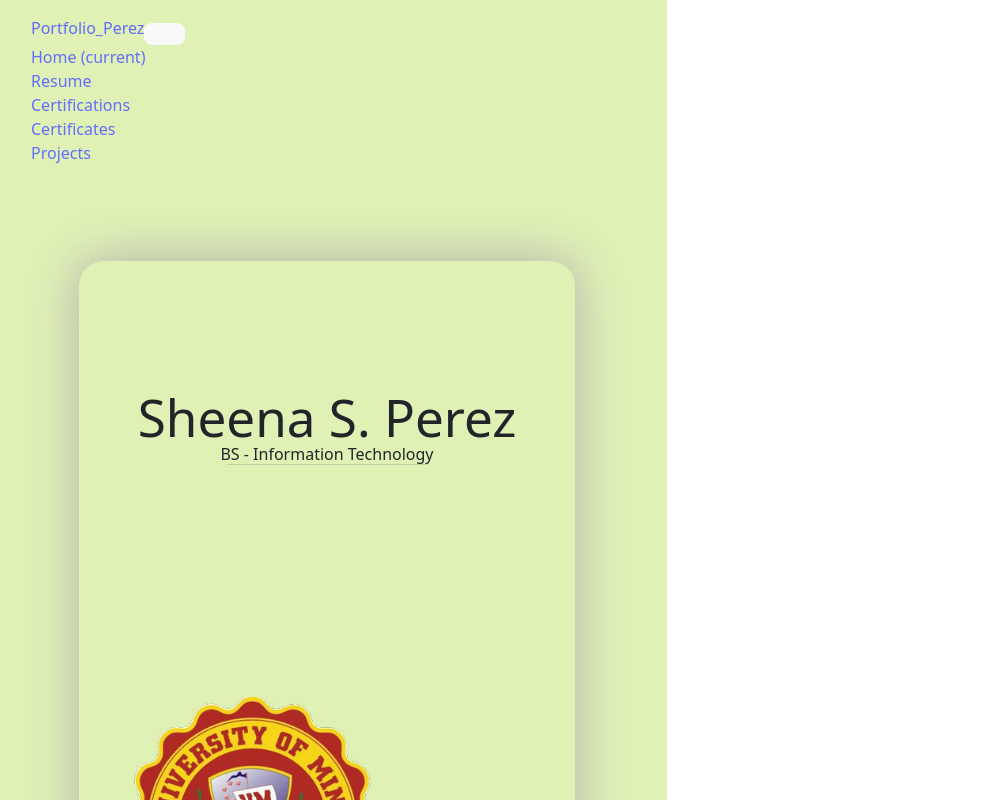
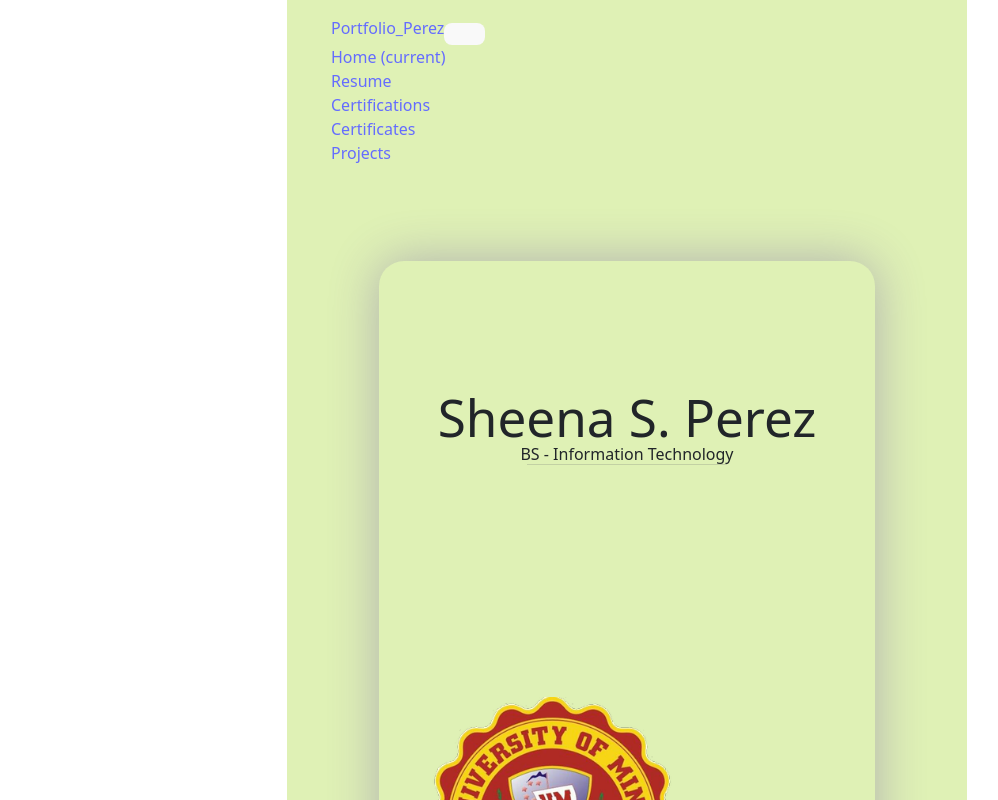
Before and after one commit to SPerez2001/portfolio_Perez, a React (Vite) app: page / in a window 1280 px wide. Shown: the top 800 px of the page, without its empty margins (13-1011 px from the left). Built offline with nearby package versions, Linux system fonts and the light colour scheme.

Commit message:
navbar commit 71th

```diff
--- a/package.json
+++ b/package.json
@@ -12,7 +12,8 @@
   "dependencies": {
     "@heroicons/react": "^2.1.5",
     "@material-tailwind/react": "^2.1.9",
-    "bootstrap": "^5.2.3",
+    "bootstrap": "^5.3.3",
+    "install": "^0.13.0",
     "react": "^18.3.1",
     "react-dom": "^18.3.1"
   },
--- a/src/App.css
+++ b/src/App.css
@@ -11,7 +11,7 @@
 
 body {
   align-items: center;
-  display: flex;
+  justify-content: center;
 }
 
 #mainhome {
```
Also changed, not shown: 1 other file (tests, documents, lock files or other folders).
